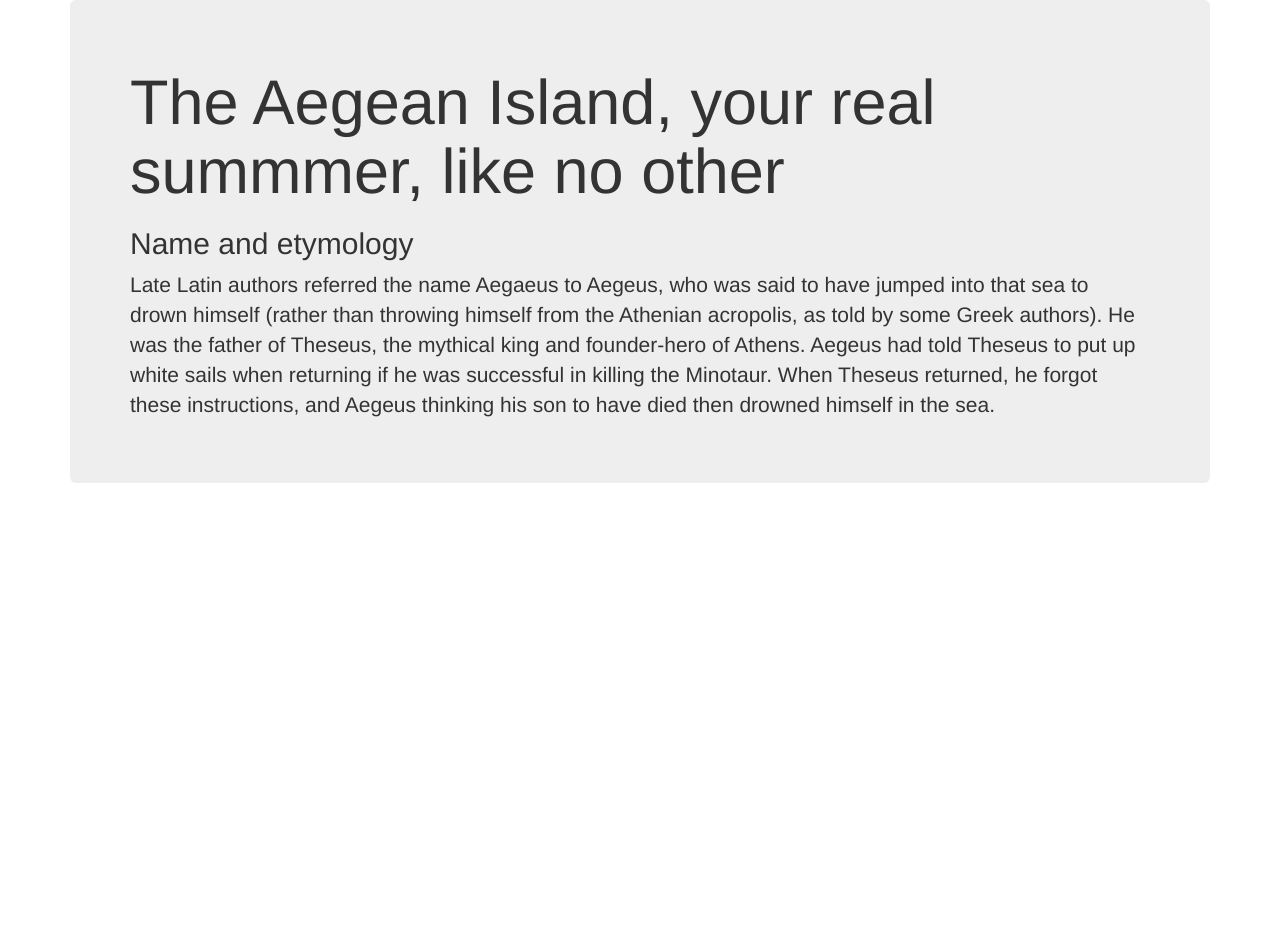
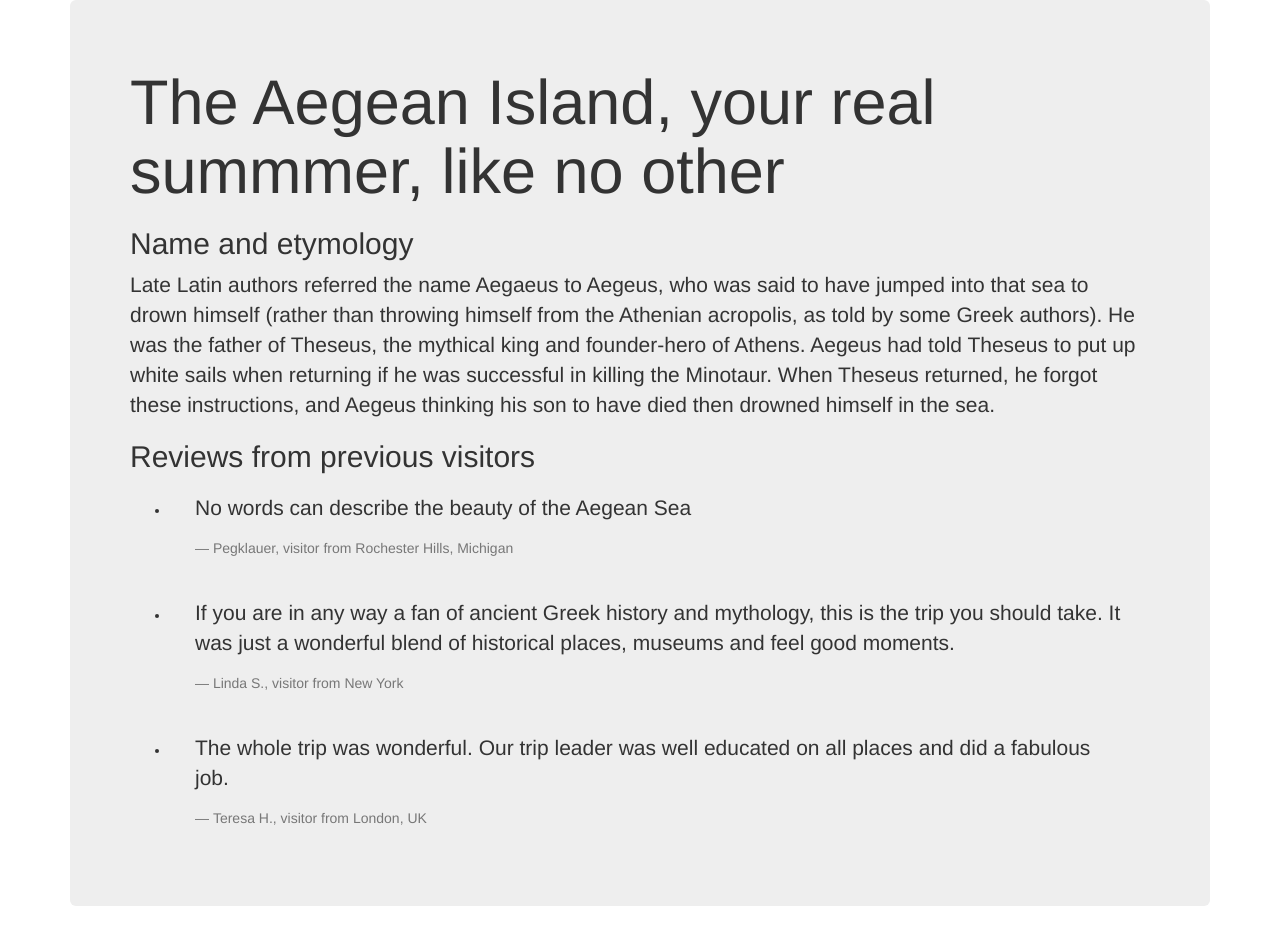
Before and after one commit to zbl14/vacation-site, a plain HTML site: page index.html in a window 1280 px wide. Before the commit the page ends 800 px from the top, so only its background shows below. Drawn offline with nearby package versions, Linux system fonts and the light colour scheme.

Commit message:
add reviews from previous visitors, styling with blockquote

```diff
--- a/index.html
+++ b/index.html
@@ -11,6 +11,27 @@
     <P>
       Late Latin authors referred the name Aegaeus to Aegeus, who was said to have jumped into that sea to drown himself (rather than throwing himself from the Athenian acropolis, as told by some Greek authors). He was the father of Theseus, the mythical king and founder-hero of Athens. Aegeus had told Theseus to put up white sails when returning if he was successful in killing the Minotaur. When Theseus returned, he forgot these instructions, and Aegeus thinking his son to have died then drowned himself in the sea.
     </P>
+    <h2>Reviews from previous visitors</h2>
+    <ul>
+      <li>
+        <blockquote class="blockquote">
+          <p>No words can describe the beauty of the Aegean Sea</p>
+          <footer class="blockquote-footer">Pegklauer, visitor from Rochester Hills, Michigan</footer>
+        </blockquote>
+      </li>
+      <li>
+        <blockquote class="blockquote">
+          <p>If you are in any way a fan of ancient Greek history and mythology, this is the trip you should take. It was just a wonderful blend of historical places, museums and feel good moments.</p>
+          <footer class="blockquote-footer">Linda S., visitor from New York</footer>
+        </blockquote>
+      </li>
+      <li>
+        <blockquote class="blockquote">
+          <p>The whole trip was wonderful. Our trip leader was well educated on all places and did a fabulous job.</p>
+          <footer class="blockquote-footer">Teresa H., visitor from London, UK</footer>
+        </blockquote>
+      </li>
+    </ul>
   </div>
 </body>
 </html>
```
